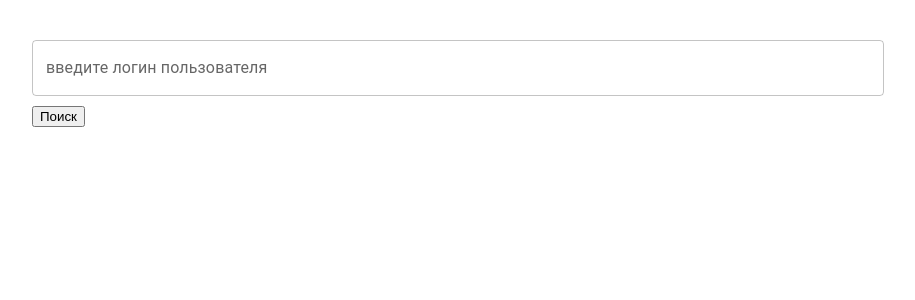
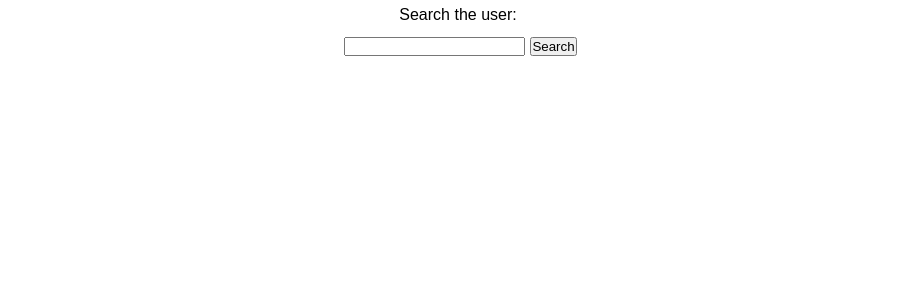
Before and after one commit to Sitecheckcheck/search_user, a React (Create React App) app: page / in a window 1280 px wide. Shown: the top 300 px of the page, without its empty margins (182-1097 px from the left). Built offline with nearby package versions, Linux system fonts and the light colour scheme.

Commit message:
продолжил работу

```diff
--- a/src/App.js
+++ b/src/App.js
@@ -1,19 +1,19 @@
+import React from "react";
 import { useState } from "react";
-import { Container, Pagination, TextField, Stack, Link } from "@mui/material";
+import { ItemUser } from "./ItemUser";
+import "./index.css";
+
+export default function App() {
+  const [query, setQuery] = useState("");
+  const [page, setPage] = useState(1);
+  const [users, setUsers] = useState([]);
+  const [totalPage, setTotalPage] = useState(1);
+  const [isLoad, setIsLoad] = useState(false);
 
   const BASE_URL = "https://api.github.com/search/users?";
 
-function App() {
-  const [posts, setPosts] = useState([]);
-  const [query, setQuery] = useState("");
-  const [page, setPage] = useState(1);
-  const [pageQty, setPageQty] = useState(0);
-  const [errorValidation, setErrorValidation] = useState(false);
-
-  const handleSearch = () => {
-    if (!query) {
-      setErrorValidation(true);
-    } else {
+  const handleSearch = (page) => {
+    setIsLoad(true);
     fetch(
       `${BASE_URL}q=` +
         encodeURIComponent(`${query} in:login sort:repositories`) +
@@ -26,52 +26,65 @@ function App() {
         return res.json();
       })
       .then((data) => {
-          setPosts(data.items);
-          setPageQty(Math.ceil(data.total_count / 30));
-          if (Math.ceil(data.total_count / 30) < page) {
-            setPage(1);
-          }
+        setUsers(data.items);
+        setTotalPage(Math.ceil(data.total_count / 30));
+        setIsLoad(false);
       })
       .catch((error) => {
-          alert("Вы превысили лимит запросов, попробуйте позже");
+        alert(error);
       });
+  };
+
+  const handlePrev = () => {
+    if (page !== 1) {
+      setPage(page - 1);
+      handleSearch(page - 1);
     }
   };
 
-  return (
-    <Container sx={{ marginTop: 5 }} maxWidth="md">
-      <TextField
-        sx={{ borderColor: "red" }}
-        fullWidth
-        label="введите логин пользователя"
-        value={query}
-        onChange={(event) => {
-          setQuery(event.target.value);
-          setErrorValidation(false);
+  const handleNext = () => {
+    if (page !== totalPage) {
+      setPage(page + 1);
+      handleSearch(page + 1);
+    }
+  };
+
+  return isLoad ? (
+    <h1 className="loading">Loading...</h1>
+  ) : (
+    <div className="App">
+      <label htmlFor="site-search">Search the user:</label>
+      <input
+        type="search"
+        id="site-search"
+        name="q"
+        onChange={(e) => {
+          setQuery(e.target.value);
         }}
       />
-      <button style={{ marginTop: "10px" }} onClick={handleSearch}>
-        Поиск
-      </button>
-      <Stack spacing={2}>
-        {!!pageQty && (
-          <Pagination
-            count={pageQty}
-            page={page}
-            onChange={(_, num) => setPage(num)}
-            showFirstButton
-            showLastButton
-            sx={{ marginY: 3, marginX: "auto" }}
-          />
+
+      <button onClick={() => handleSearch(1)}>Search</button>
+      {users.length !== 0 && (
+        <div className="filter">
+          <p>Repositiries:</p>
+          <button onClick={() => handleSearch()}>по возрастанию</button>
+          <button onClick={() => handleSearch()}>по убыванию</button>
+        </div>
       )}
-        {posts.map((post) => (
-          <Link key={post.id} href={post.url}>
-            {post.login}
-          </Link>
+      <ul>
+        {users?.map((el) => (
+          <ItemUser item={el} key={el.id} />
         ))}
-      </Stack>
-    </Container>
+      </ul>
+      {users.length !== 0 && (
+        <div className="pagination">
+          <button onClick={handlePrev}>prev</button>
+          <p>
+            {page} from {totalPage}
+          </p>
+          <button onClick={handleNext}>next</button>
+        </div>
+      )}
+    </div>
   );
 }
-
-export default App;
--- /dev/null
+++ b/src/ItemUser.jsx
@@ -0,0 +1,38 @@
+import React from "react";
+import { useState } from "react";
+import "./index.css";
+import format from "date-fns/format";
+
+export const ItemUser = ({ item }) => {
+  const [isShow, setIsShow] = useState(false);
+  const [userInfo, setUserInfo] = useState();
+  const [isLoad, setIsLoad] = useState(false);
+
+  const handleShowUser = async () => {
+    setIsLoad(true);
+    const res = await fetch(`https://api.github.com/users/${item.login}`);
+    const data = await res.json();
+    setUserInfo(data);
+    setIsShow(!isShow);
+    setIsLoad(false);
+  };
+
+  return isLoad ? (
+    <div className="userInfoBox">
+      <p>Loading...</p>
+    </div>
+  ) : isShow ? (
+    <div className="userInfoBox">
+      <div onClick={handleShowUser} className="itemUserInfo">
+        {item.login}
+      </div>
+      <img src={item.avatar_url} className="avatarUser" alt="avatar"></img>
+      <p className="userInfo">repositores: {userInfo.public_repos}</p>
+      <p className="userInfo">registrated at {format(new Date(userInfo.created_at), "dd.MM.yyyy")}</p>
+    </div>
+  ) : (
+    <li onClick={handleShowUser} className="itemUser">
+      {item.login}
+    </li>
+  );
+};
--- a/src/index.css
+++ b/src/index.css
@@ -1,13 +1,68 @@
-body {
+* {
+  font-family: sans-serif;
   margin: 0;
-  font-family: -apple-system, BlinkMacSystemFont, 'Segoe UI', 'Roboto', 'Oxygen',
-    'Ubuntu', 'Cantarell', 'Fira Sans', 'Droid Sans', 'Helvetica Neue',
-    sans-serif;
-  -webkit-font-smoothing: antialiased;
-  -moz-osx-font-smoothing: grayscale;
+  padding: 0;
+}
+.App {
+  text-align: center;
 }
 
-code {
-  font-family: source-code-pro, Menlo, Monaco, Consolas, 'Courier New',
-    monospace;
+label {
+  display: block;
+  font: 1rem "Fira Sans", sans-serif;
 }
+
+input,
+label {
+  margin: 0.4rem 5px;
+}
+
+.pagination {
+  display: flex;
+  gap: 1rem;
+  margin-left: auto;
+  margin-right: auto;
+  margin-top: 1rem;
+  width: 170px;
+  justify-content: space-between;
+}
+
+.itemUser {
+  list-style-type: none;
+  cursor: pointer;
+  width: 200px;
+  margin: 0 auto;
+}
+
+.loading {
+  text-align: center;
+  margin: 4rem 0;
+}
+
+.avatarUser {
+  width: 50px;
+  height: 50px;
+}
+
+.itemUserInfo {
+  color: rgb(0, 218, 218);
+  cursor: pointer;
+}
+
+.userInfo {
+  color: blueviolet;
+}
+
+.userInfoBox {
+  width: 200px;
+  margin: 1rem auto;
+  border: 1px solid black;
+}
+
+.filter {
+  display: flex;
+  gap: 5px;
+  flex-wrap: wrap;
+  width: 300px;
+  margin: 1rem auto 0.5rem;
+}
--- a/src/index.js
+++ b/src/index.js
@@ -1,12 +1,15 @@
 import React from "react";
-import ReactDOM from "react-dom/client";
+import { StrictMode } from "react";
+import { createRoot } from "react-dom/client";
 import "./index.css";
+
 import App from "./App";
-// import { BrowserRouter } from "react-router-dom/cjs/react-router-dom";
 
-const root = ReactDOM.createRoot(document.getElementById("root"));
+const rootElement = document.getElementById("root");
+const root = createRoot(rootElement);
+
 root.render(
-  // <BrowserRouter>
+  <StrictMode>
     <App />
-  // </BrowserRouter>
+  </StrictMode>
 );
```
Also changed, not shown: package.json (+4 -3 lines), 1 other file (tests, documents, lock files or other folders). Lines whose indentation alone changed are shown as unchanged.
